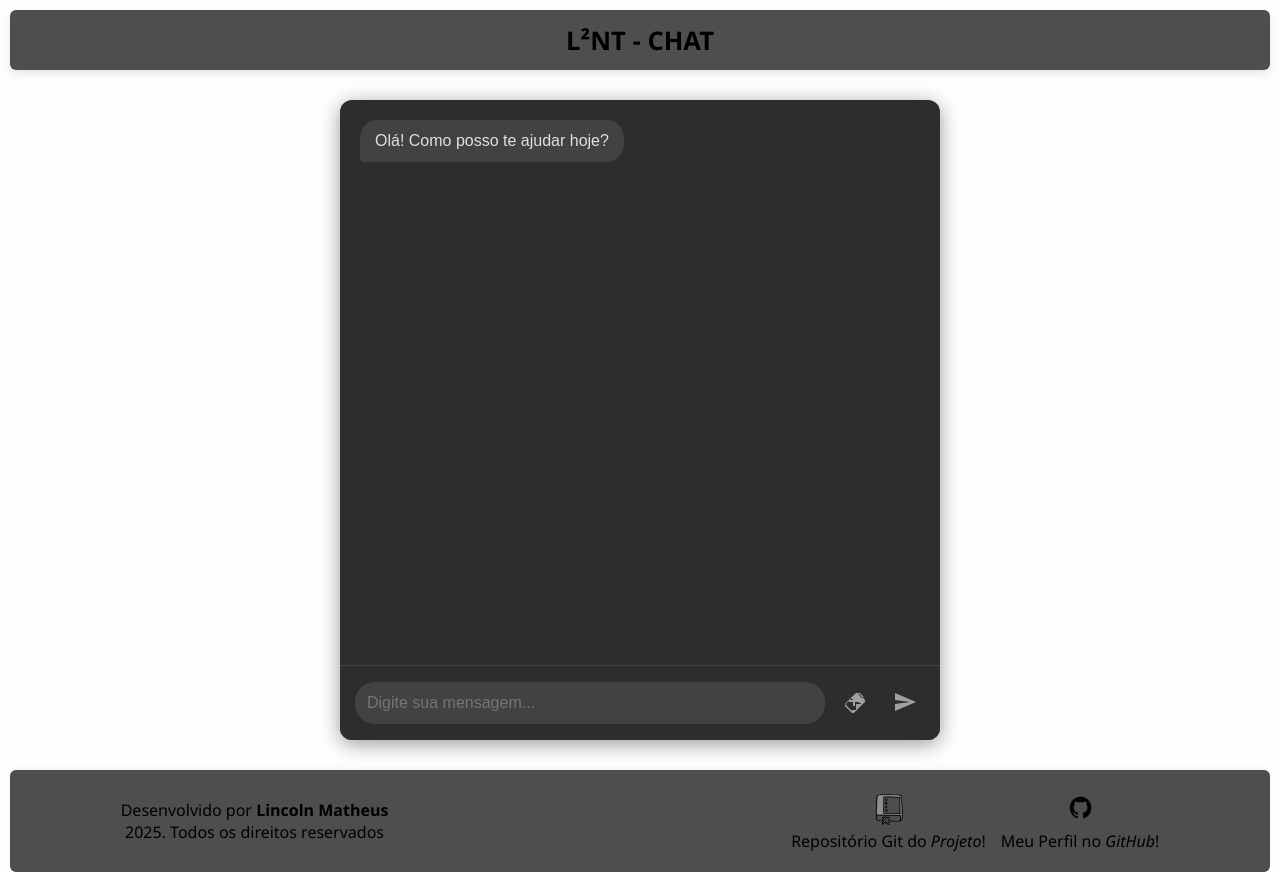
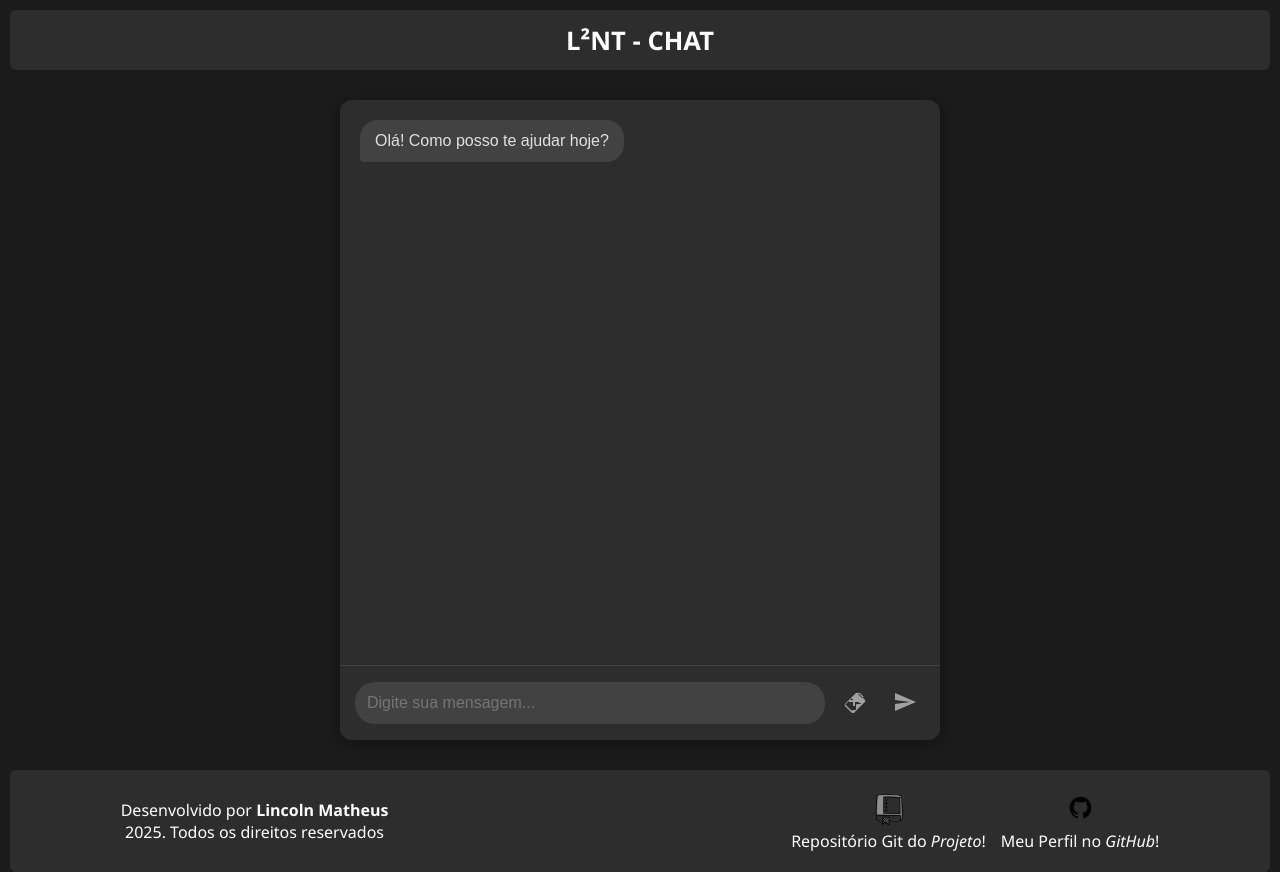
Before and after one commit to LincolnMatheus97/domini-chatbot, a Flask app: page / in a window 1280 px wide. Run offline with Flask 3, Linux system fonts and the light colour scheme; some libraries are stand-ins or nearby versions.

Commit message:
:truck: chore: Atualiza a style do front-end da API

```diff
--- a/static/css/style.css
+++ b/static/css/style.css
@@ -11,8 +11,7 @@ html, body {
 
 body {
     font-family: 'Segoe UI', Tahoma, Geneva, Verdana, sans-serif;
-    background-color: #fffdfd;
-    color:#000000;
+    background-color: #1c1c1c;
     display:flex;
     flex-direction: column;
     min-height: 100%;
@@ -20,7 +19,8 @@ body {
 
 header {
     min-height: 60px;
-    background-color: #4e4e4e;
+    background-color: #2d2d2d;
+    color: white;
     display: flex;
     align-items: center;
     justify-content: center;
@@ -51,7 +51,8 @@ main {
 
 footer {
     min-height: 60px;
-    background-color: #4e4e4e;
+    background-color: #2d2d2d;
+    color:white;
     display: flex;
     align-items: center;
     justify-content: space-around;
```
